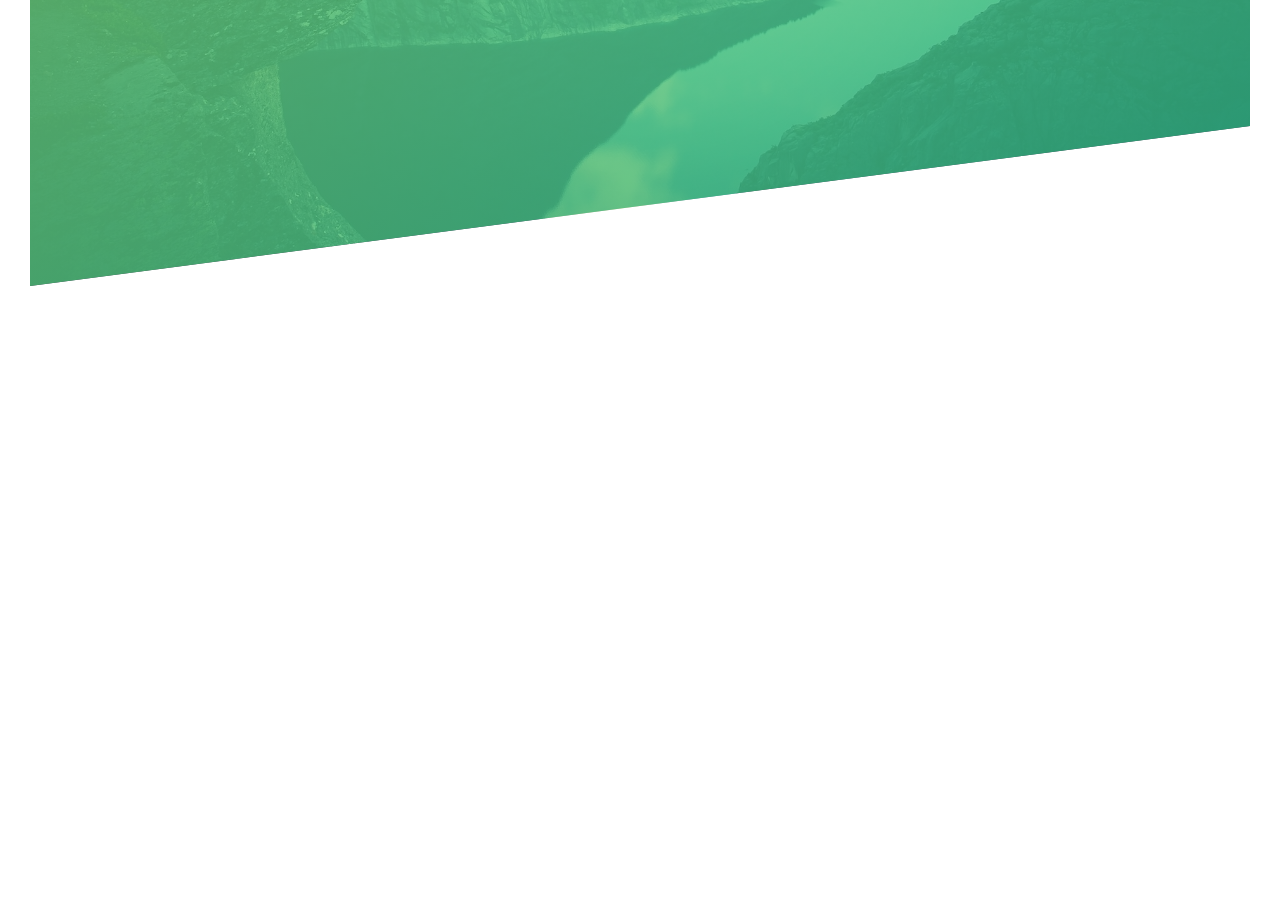
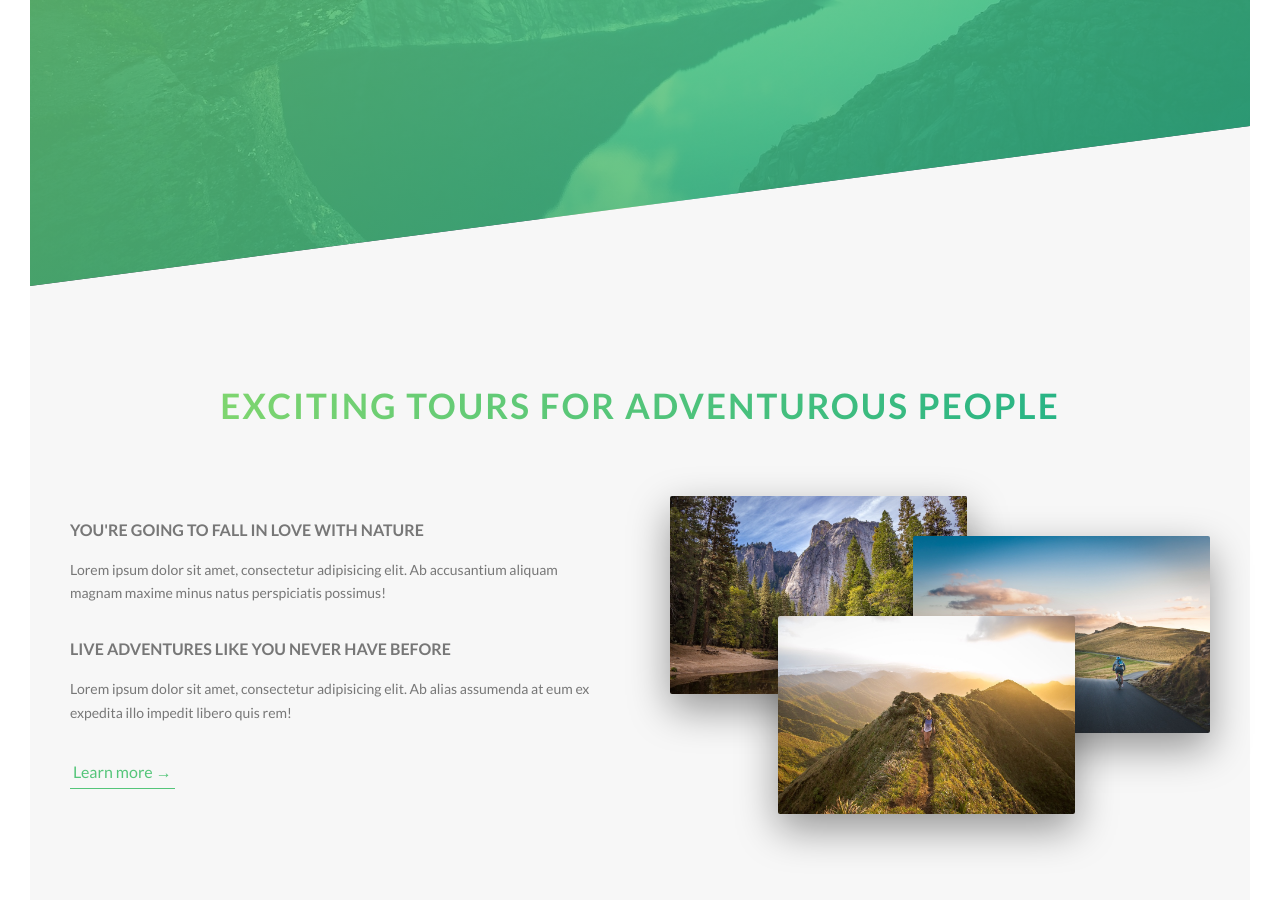
Before and after one commit to berkayaskin/outdoor-tour-website, a website: page index.html in a window 1280 px wide. Shown: the part 504-1404 px from the top of the page. Before the commit the page ends 820 px from the top, so only its background shows below. Drawn offline with nearby package versions, Linux system fonts and the light colour scheme.

Commit message:
designed the about section

```diff
--- a/index.html
+++ b/index.html
@@ -109,6 +109,45 @@
     </div>
   </section>-->
 
+  <main>
+    <section class="section-about">
+      <div class="u-center-text u-mb-lg">
+        <h2 class="heading-secondary">
+          Exciting tours for adventurous people
+        </h2>
+      </div>
+
+      <div class="row">
+        <div class="col-1-of-2">
+          <h3 class="heading-tertiary u-mb-sm">
+            You're going to fall in love with nature
+          </h3>
+          <p class="paragraph">
+            Lorem ipsum dolor sit amet, consectetur adipisicing elit. Ab accusantium aliquam magnam maxime minus natus perspiciatis possimus!
+          </p>
+
+          <h3 class="heading-tertiary u-mb-sm">
+            Live adventures like you never have before
+          </h3>
+          <p class="paragraph">
+            Lorem ipsum dolor sit amet, consectetur adipisicing elit. Ab alias assumenda at eum ex expedita illo impedit libero quis rem!
+          </p>
+
+          <a href="#" class="btn-text">
+            Learn more &rarr;
+          </a>
+        </div>
+        <div class="col-1-of-2">
+          <div class="composition">
+            <img src="img/nat-1-large.jpg" alt="Photo 1" class="composition__photo composition__photo--p1">
+            <img src="img/nat-2-large.jpg" alt="Photo 2" class="composition__photo composition__photo--p2">
+            <img src="img/nat-3-large.jpg" alt="Photo 3" class="composition__photo composition__photo--p3">
+          </div>
+        </div>
+      </div>
+    </section>
+  </main>
+
 
   <script src="js/vendor/modernizr-3.8.0.min.js"></script>
   <script src="https://code.jquery.com/jquery-3.4.1.min.js" integrity="sha256-CSXorXvZcTkaix6Yvo6HppcZGetbYMGWSFlBw8HfCJo=" crossorigin="anonymous"></script>
--- a/sass/abstracts/_variables.scss
+++ b/sass/abstracts/_variables.scss
@@ -3,9 +3,14 @@ $color-primary: #55c57a;
 $color-primary-light: #7ed56f;
 $color-primary-dark: #28b485;
 
+$color-grey-light-section: #f7f7f7;
+
 $color-dark-grey: #777;
 $color-white: #fff;
 $color-black: #000;
+
+// FONT
+$font-size-default: 1.6rem;
 
 // GRID
 $grid-width: 114rem;
--- a/sass/base/_base.scss
+++ b/sass/base/_base.scss
@@ -8,6 +8,7 @@
 
 html {
   font-size: 62.5%; // 100% = 16px default
+  scroll-behavior: smooth;
 }
 
 body {
--- a/sass/base/_typography.scss
+++ b/sass/base/_typography.scss
@@ -31,3 +31,34 @@ body {
     animation: moveInRight 1s ease-out;
   }
 }
+
+.heading-secondary {
+  font-size: 3.5rem;
+  text-transform: uppercase;
+  font-weight: 700;
+  display: inline-block;
+  background-image: linear-gradient(to right, $color-primary-light, $color-primary-dark);
+  -webkit-background-clip: text;
+  color: transparent;
+  letter-spacing: 2px;
+  transition: all .2s;
+
+  &:hover {
+    transform: skewY(2deg) skewX(15deg) scale(1.1);
+    text-shadow: .5rem 1rem 2rem rgba($color-black, .2);
+  }
+}
+
+.heading-tertiary {
+  font-size: $font-size-default;
+  font-weight: 700;
+  text-transform: uppercase;
+}
+
+.paragraph {
+  font-size: 1.4rem;
+
+  &:not(:last-child) {
+    margin-bottom: 3rem;
+  }
+}
--- a/sass/base/_utilities.scss
+++ b/sass/base/_utilities.scss
@@ -0,0 +1,15 @@
+.u-center-text {
+  text-align: center;
+}
+
+.u-mb-sm {
+  margin-bottom: 1.5rem;
+}
+
+.u-mb-md {
+  margin-bottom: 4rem;
+}
+
+.u-mb-lg {
+  margin-bottom: 8rem;
+}
--- a/sass/components/_button.scss
+++ b/sass/components/_button.scss
@@ -8,7 +8,7 @@
     border-radius: 10rem;
     transition: all .2s;
     position: relative;
-    font-size: 1.6rem;
+    font-size: $font-size-default;
   }
 
   &:hover {
@@ -52,3 +52,29 @@
     animation-fill-mode: backwards;
   }
 }
+
+.btn-text {
+  &:link,
+  &:visited {
+    font-size: $font-size-default;
+    color: $color-primary;
+    display: inline-block;
+    text-decoration: none;
+    border-bottom: 1px solid $color-primary;
+    padding: 3px;
+    transition: all .2s;
+  }
+
+  &:hover,
+  &:focus {
+    background-color: $color-primary;
+    color: $color-white;
+    box-shadow: 0 1rem 2rem rgba($color-black, .15);
+    transform: translateY(-2px);
+  }
+
+  &:active {
+    box-shadow: 0 .5rem 1rem rgba($color-black, .15);
+    transform: translateY(0);
+  }
+}
--- /dev/null
+++ b/sass/components/_composition.scss
@@ -0,0 +1,36 @@
+.composition {
+  position: relative;
+  &__photo {
+    width: 55%;
+    box-shadow: 0 1.5rem 4rem rgba($color-black, .4);
+    border-radius: 2px;
+    position: absolute;
+    z-index: 10;
+    transition: all .2s;
+    outline-offset: 2rem;
+
+    &--p1 {
+      left: 0;
+      top: -2rem;
+    }
+    &--p2 {
+      right: 0;
+      top: 2rem;
+    }
+    &--p3 {
+      left: 20%;
+      top: 10rem;
+    }
+
+    &:hover {
+      outline: 1.5rem solid $color-primary;
+      transform: scale(1.05) translateY(-.5rem);
+      box-shadow: 0 2.5rem 4rem rgba($color-black, .5);
+      z-index: 20
+    }
+  }
+
+  &:hover &__photo:not(:hover) {
+    transform: scale(.95);
+  }
+}
--- a/sass/layout/_grid.scss
+++ b/sass/layout/_grid.scss
@@ -1,6 +1,5 @@
 .row {
   max-width: $grid-width;
-  background-color: #eee;
   margin: 0 auto;
 
   &:not(:last-child) {
@@ -10,7 +9,6 @@
   @include clearfix;
 
   [class^="col-"] {
-    background-color: #28b485;
     float: left;
 
     &:not(:last-child) {
--- a/sass/main.scss
+++ b/sass/main.scss
@@ -8,6 +8,7 @@
 @import "base/utilities";
 
 @import "components/button";
+@import "components/composition";
 
 @import "layout/header";
 @import "layout/grid";
--- a/sass/pages/_home.scss
+++ b/sass/pages/_home.scss
@@ -0,0 +1,5 @@
+.section-about {
+  background-color: $color-grey-light-section ;
+  padding: 25rem 0;
+  margin-top: -20vh;
+}
```
Also changed, not shown: css/main.css.
